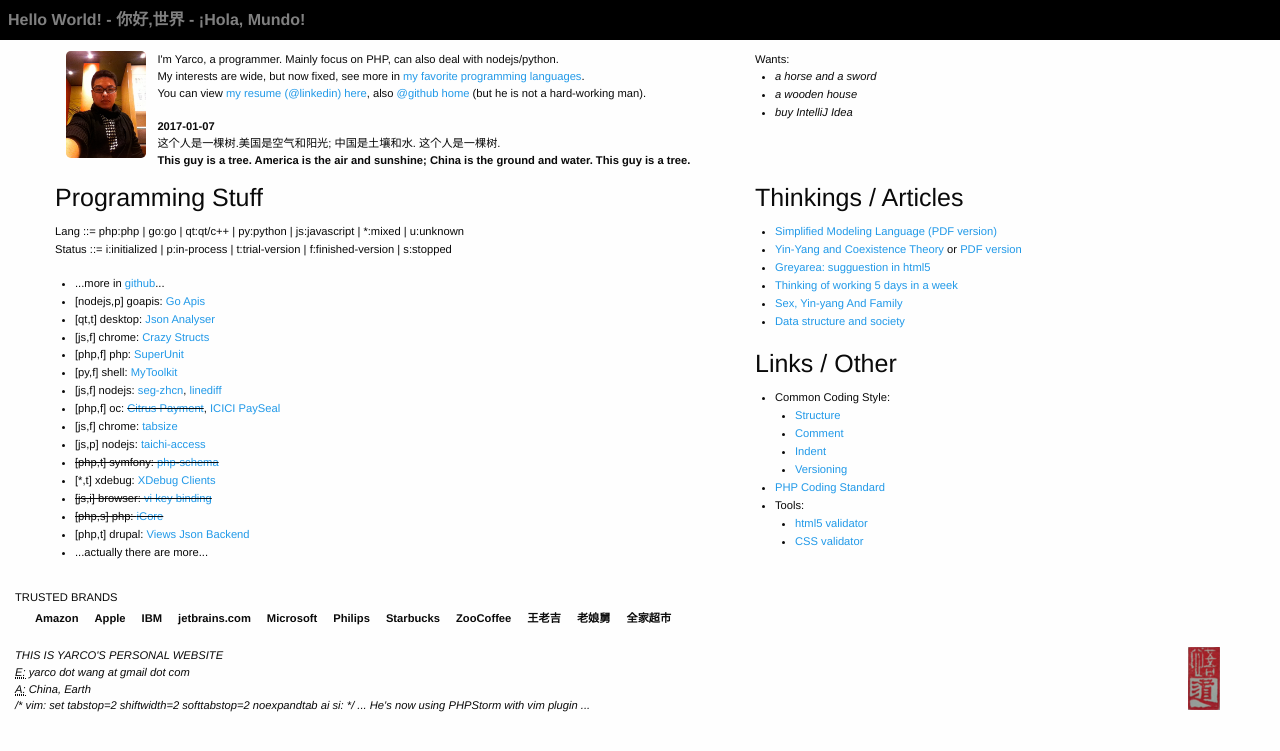
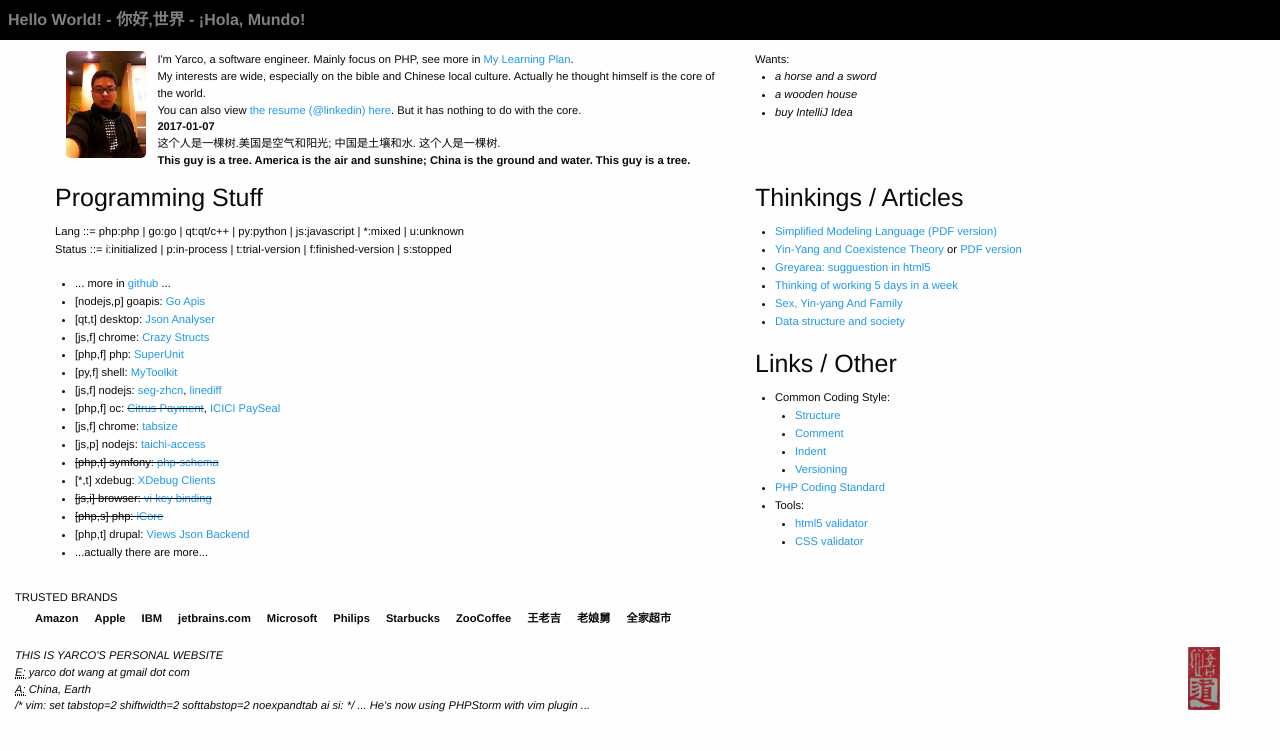
Before and after one commit to yarcowang/yarcowang.github.io, a Jekyll site: the page built from index.html, in a window 1280 px wide. Shown: the top 751 px of the page. Built offline with Jekyll 4.4.1, drawn with Linux system fonts in a browser that asks for light colours.

Commit message:
as before

```diff
--- a/index.html
+++ b/index.html
@@ -4,10 +4,9 @@ layout: page
 		<div class="row">
 			<div class="large-7 columns">
 				<img src="files/myself.jpg" class="float-left" style="width:5rem;margin:0 .7rem 0;border-radius:.3rem" />
-				I'm Yarco, a programmer. Mainly focus on PHP, can also deal with nodejs/python. <br />
-				My interests are wide, but now fixed, see more in <a href="langs.html">my favorite programming languages</a>.<br />
-				You can view <a href="http://www.linkedin.com/in/resume-of-yarco">my resume (@linkedin) here</a>, also <a href="https://github.com/yarcowang">@github home</a> (but he is not a hard-working man).<br />
-				<br />
+				I'm Yarco, a software engineer. Mainly focus on PHP, see more in <a href="langs.html">My Learning Plan</a>. <br />
+				My interests are wide, especially on the bible and Chinese local culture. Actually he thought himself is the core of the world.<br />
+				You can also view <a href="https://www.linkedin.com/in/yarcowang">the resume (@linkedin) here</a>. But it has nothing to do with the core.<br />
 				<b>2017-01-07</b><br />这个人是一棵树.美国是空气和阳光; 中国是土壤和水. 这个人是一棵树.<br />
 				<b>This guy is a tree. America is the air and sunshine; China is the ground and water. This guy is a tree.</b>
 			</div>
@@ -27,7 +26,7 @@ layout: page
 				<p class="help-block small">Lang ::= php:php | go:go | qt:qt/c++ | py:python | js:javascript | *:mixed | u:unknown<br />
 					Status ::= i:initialized | p:in-process | t:trial-version | f:finished-version | s:stopped</p>
 				<ul>
-					<li>...more in <a href="https://github.com/yarcowang?tab=repositories">github</a>...</li>
+					<li>... more in <a href="https://github.com/yarcowang?tab=repositories">github</a> ...</li>
 					<li>[nodejs,p] goapis: <a href="http://goapis.org/" data-toggle="tooltip" title="" data-original-title="site for doc in json">Go Apis</a></li>
 					<li>[qt,t] desktop: <a href="https://github.com/yarcowang/JsonAnalyser" data-toggle="tooltip" title="" data-original-title="tool for analysing json data">Json Analyser</a></li>
 					<li>[js,f] chrome: <a href="https://chrome.google.com/webstore/detail/crazy-structs/ndaghfmkdlbkkpljmhjcfkndnblhkcih" data-toggle="tooltip" title="" data-original-title="save structures from web for future usage">Crazy Structs</a></li>
```
